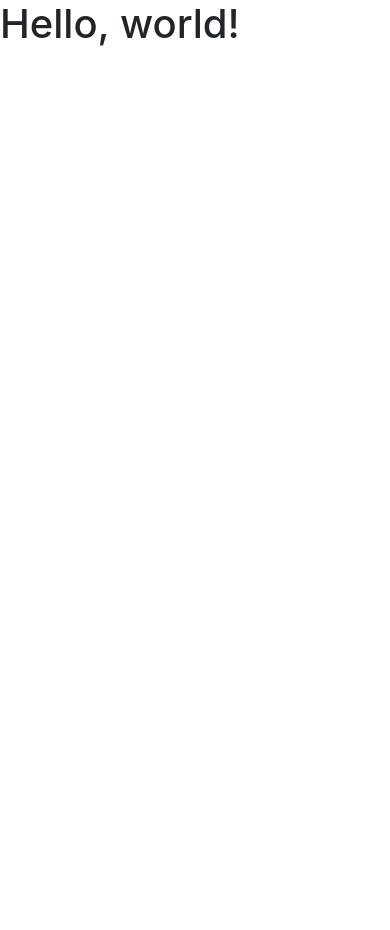
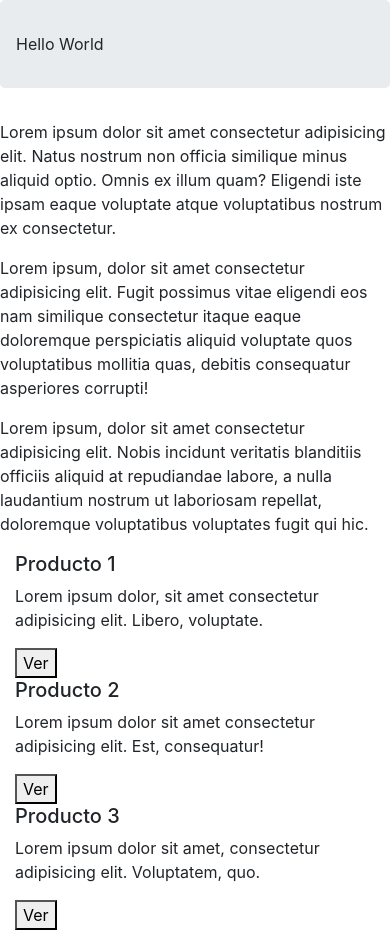
Before and after one commit to Rvilov/Hoteles, a website: page index.html in a window 390 px wide. Before the commit the page ends 844 px from the top, so only its background shows below. Drawn offline with nearby package versions, Linux system fonts and the light colour scheme.

Commit message:
Se agregaron productos para prueba de responsive

```diff
--- a/index.html
+++ b/index.html
@@ -11,8 +11,29 @@
     <title>Hello, world!</title>
   </head>
   <body>
-    <h1>Hello, world!</h1>
+    <div class="jumbotron">Hello World</div class="col">
+    <div  class="container">
+      <p class="row">Lorem ipsum dolor sit amet consectetur adipisicing elit. Natus nostrum non officia similique minus aliquid optio. Omnis ex illum quam? Eligendi iste ipsam eaque voluptate atque voluptatibus nostrum ex consectetur.</p>
+      <p class="row">Lorem ipsum, dolor sit amet consectetur adipisicing elit. Fugit possimus vitae eligendi eos nam similique consectetur itaque eaque doloremque perspiciatis aliquid voluptate quos voluptatibus mollitia quas, debitis consequatur asperiores corrupti!</p>
+      <p class="row">Lorem ipsum, dolor sit amet consectetur adipisicing elit. Nobis incidunt veritatis blanditiis officiis aliquid at repudiandae labore, a nulla laudantium nostrum ut laboriosam repellat, doloremque voluptatibus voluptates fugit qui hic.</p>
 
+    </div >
+
+    <div class="col">
+      <h5>Producto 1 </h5>
+      <p>Lorem ipsum dolor, sit amet consectetur adipisicing elit. Libero, voluptate.</p>
+      <button>Ver</button>
+    </div >
+    <div class="col">
+      <h5>Producto 2</h5>
+      <p>Lorem ipsum dolor sit amet consectetur adipisicing elit. Est, consequatur!</p>
+      <button>Ver</button>
+    </div>
+    <div class="col">
+      <h5>Producto 3</h5>
+      <p>Lorem ipsum dolor sit amet, consectetur adipisicing elit. Voluptatem, quo.</p>
+      <button>Ver</button>
+    </div>
     <!-- Optional JavaScript -->
     <!-- jQuery first, then Popper.js, then Bootstrap JS -->
     <script src="node_modules/jquery/dist/jquery.min.js" integrity="sha384-DfXdz2htPH0lsSSs5nCTpuj/zy4C+OGpamoFVy38MVBnE+IbbVYUew+OrCXaRkfj" crossorigin="anonymous"></script>
```
Also changed, not shown: 2 other files.
